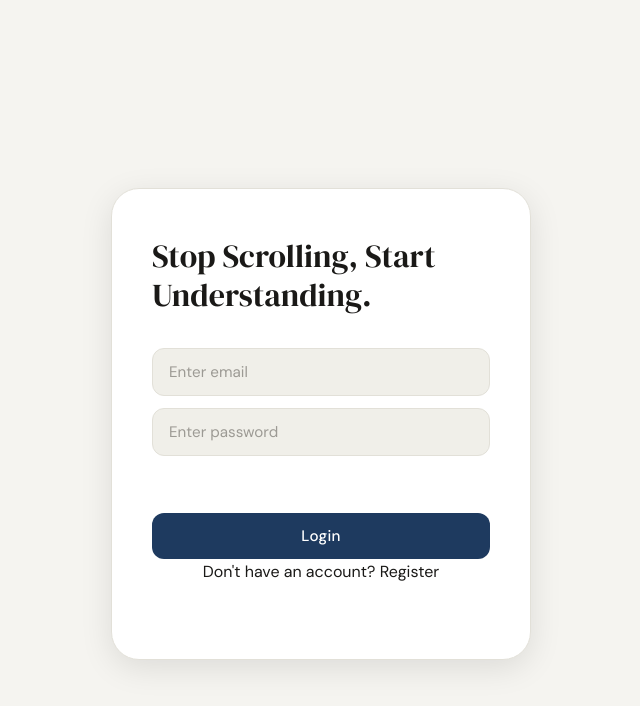
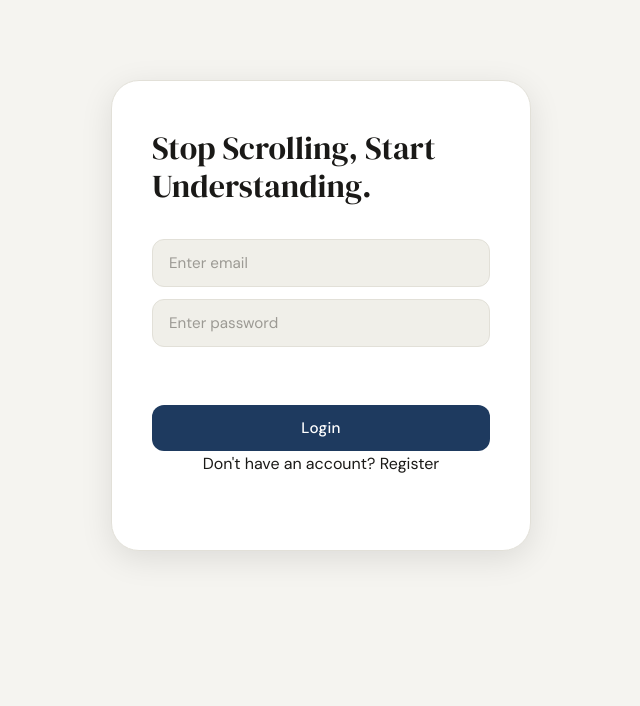
Before and after one commit to AadityaP12/Summarization-Web-App, a React (Vite) app in the folder frontend/: page / in a window 1280 px wide. Shown: the top 706 px of the page, without its empty margins (319-959 px from the left). Built offline with nearby package versions, Linux system fonts and the light colour scheme; no server answers.

Commit message:
fix history page layout

```diff
--- a/frontend/src/App.css
+++ b/frontend/src/App.css
@@ -1,14 +1,13 @@
 .app-container {
-  width: 100%;
-  min-height: 100vh;
-  display: flex;
-  align-items: center;
-  justify-content: center;
-  padding: 2rem 1rem;
-  background: var(--bg);
-  padding-top: 5rem;
+    width: 100%;
+    min-height: 100vh;
+    display: flex;
+    flex-direction: column;
+    align-items: center;
+    justify-content: flex-start;
+    padding: 5rem 1rem 2rem 1rem;
+    background: var(--bg);
 }
-
 .logout-button {
     position: fixed;
     top: 1.5rem;
--- a/frontend/src/components/History.css
+++ b/frontend/src/components/History.css
@@ -1,9 +1,8 @@
 .history-container {
+  max-width: 800px;
   width: 100%;
-  max-width: 900px;
   margin: 0 auto;
-  animation: fadeUp 0.4s ease both;
-  padding: 2rem;
+  padding: 2rem 1rem;
 }
 
 .history-title {
--- a/frontend/src/components/WelcomePage.css
+++ b/frontend/src/components/WelcomePage.css
@@ -84,6 +84,12 @@
   animation: spin 0.8s linear infinite;
 }
 
+.history-wrapper {
+    width: 100%;
+    max-width: 860px;
+    padding: 2rem 1rem;
+}
+
 @media (max-width: 480px) {
     .login-container,
     .welcome-container {
--- a/frontend/src/components/WelcomePage.jsx
+++ b/frontend/src/components/WelcomePage.jsx
@@ -69,7 +69,7 @@ function Welcome({onStart,userName}){
 
     return(
 
-        <div className="welcome-container">
+        <div className={showHistory && !showWelcome ? "history-wrapper":"welcome-container"}>
             {
                 showWelcome===true && (
 
```
